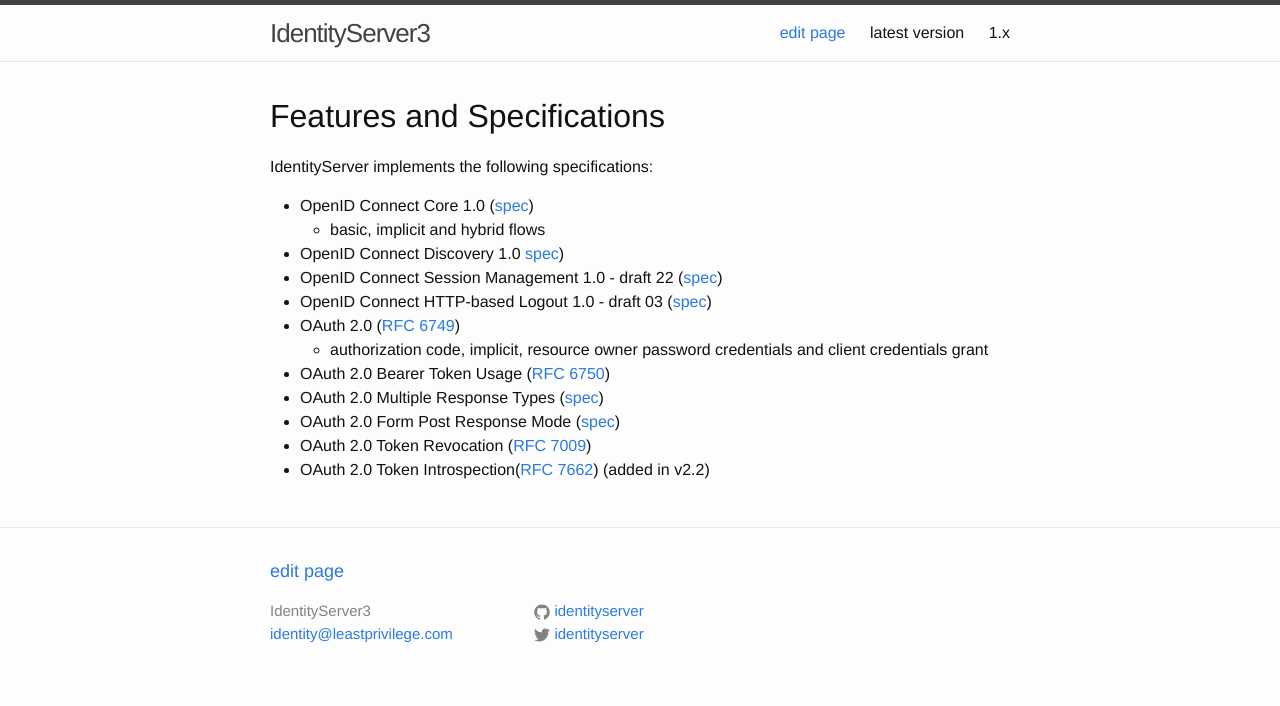
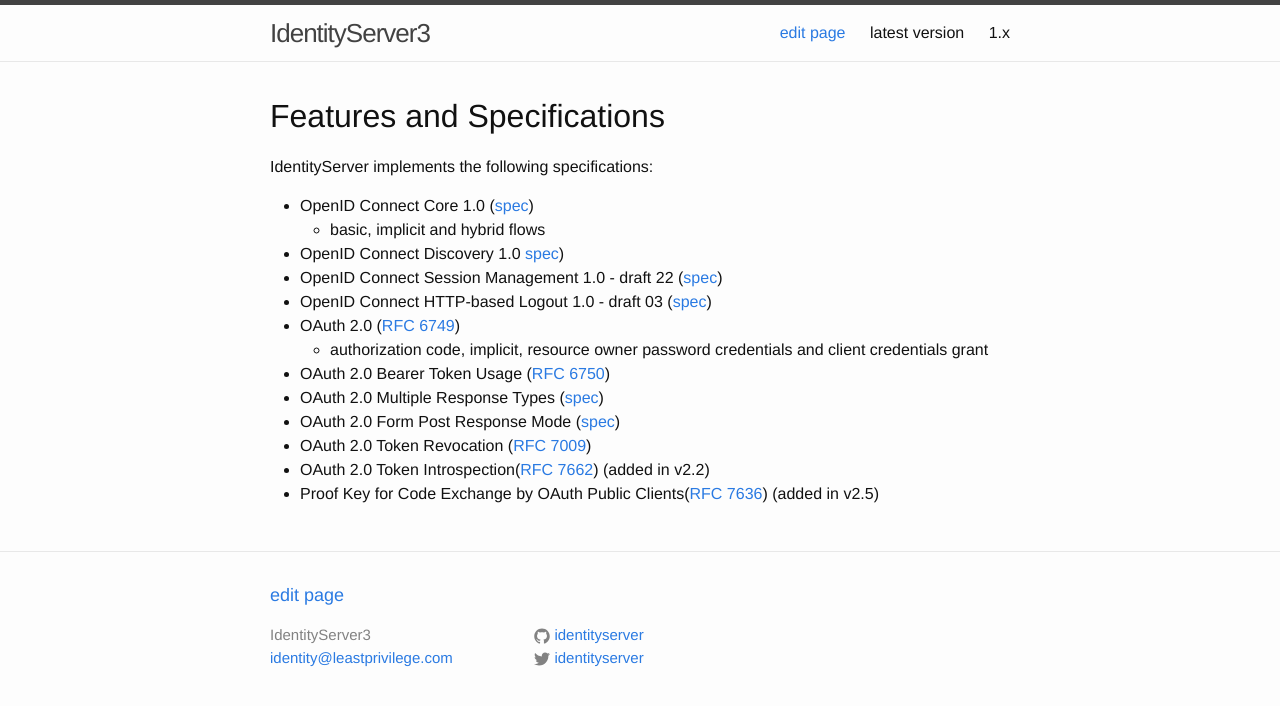
Before and after one commit to IdentityServer/Documentation, a Jekyll site: the page built from docsv2/overview/featuresAndSpecs.md, in a window 1280 px wide. Shown: the top 706 px of the page. Built offline with Jekyll 4.4.1, drawn with Linux system fonts in a browser that asks for light colours.

Commit message:
Update featuresAndSpecs.md

```diff
--- a/docsv2/overview/featuresAndSpecs.md
+++ b/docsv2/overview/featuresAndSpecs.md
@@ -18,3 +18,4 @@
 * OAuth 2.0 Form Post Response Mode ([spec](http://openid.net/specs/oauth-v2-form-post-response-mode-1_0.html))
 * OAuth 2.0 Token Revocation ([RFC 7009](https://tools.ietf.org/html/rfc7009))
 * OAuth 2.0 Token Introspection([RFC 7662](https://tools.ietf.org/html/rfc7662)) (added in v2.2)
+* Proof Key for Code Exchange by OAuth Public Clients([RFC 7636](https://tools.ietf.org/html/rfc7636)) (added in v2.5)
```
